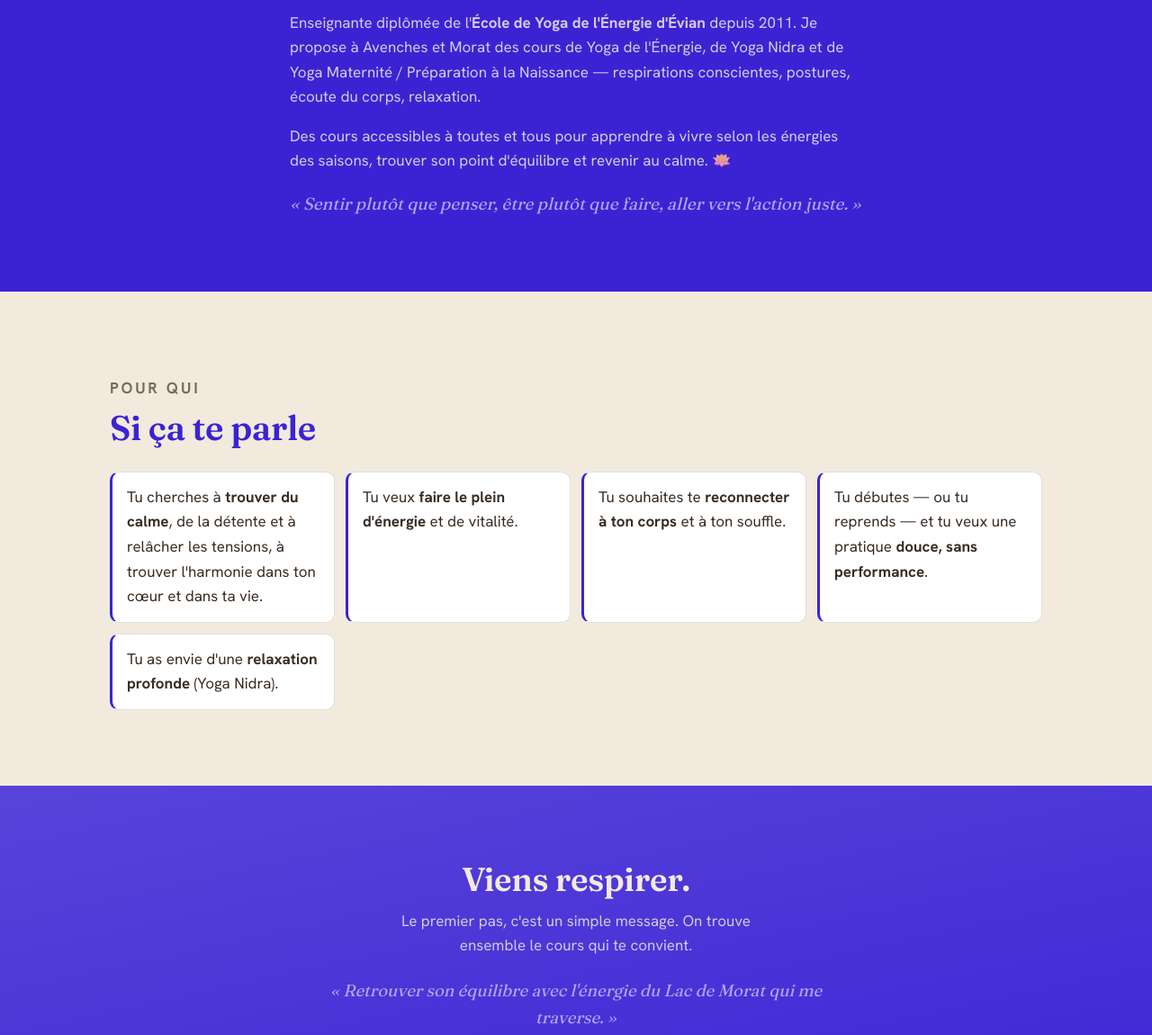
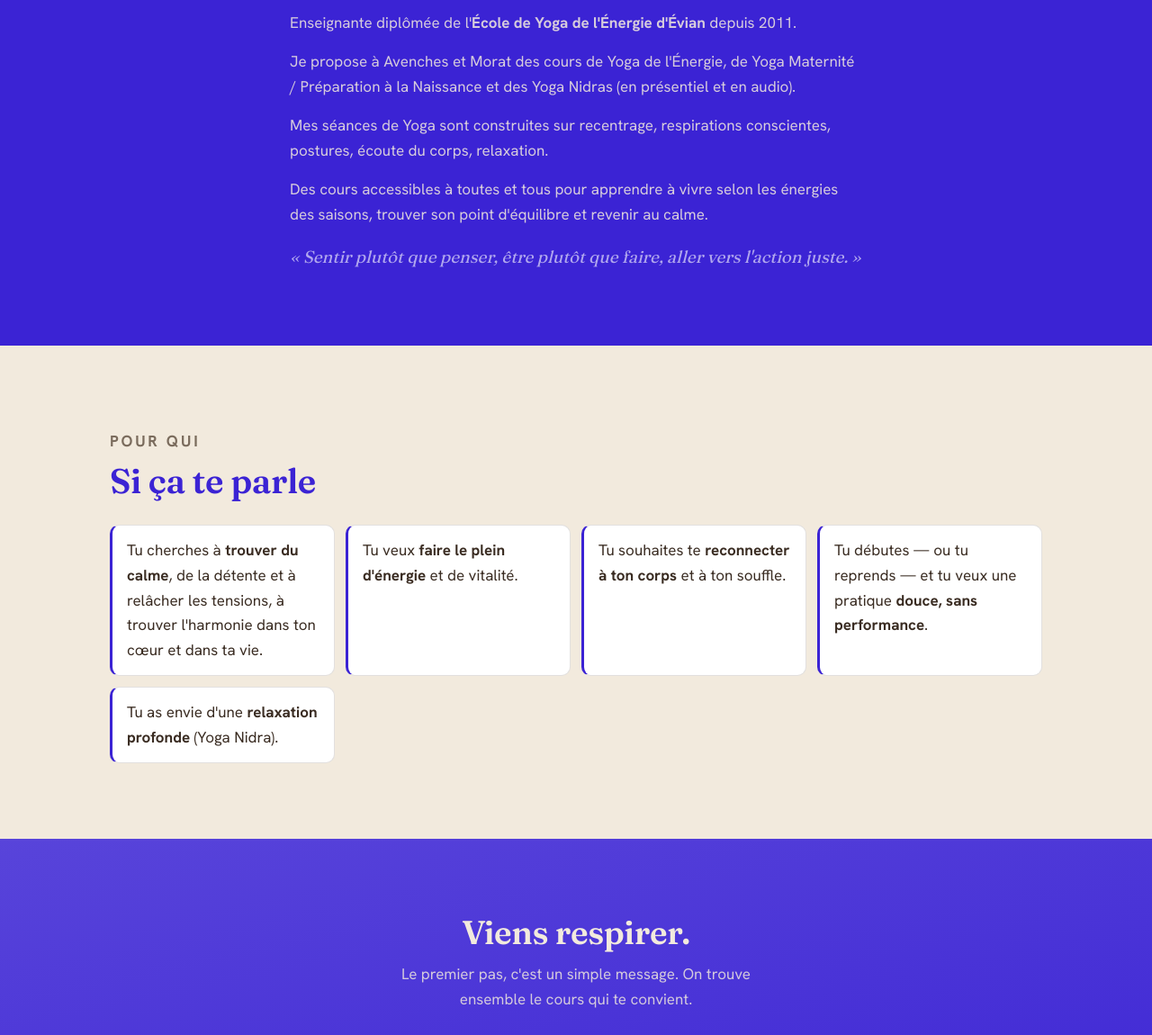
Before and after one commit to monadekarmique/cornelia-yoga-energie, a plain HTML site: page index.html in a window 1280 px wide. Shown: the part 4297-5447 px from the top of the page at 90% size. Drawn offline with Linux system fonts and the light colour scheme; no server answers.

Commit message:
Qui je suis : paragraphes séparés, cours reformulés, sans lotus ; citation CTA plus inclusive
- « Qui je suis » découpée en 4 paragraphes courts (diplôme/2011, cours
  proposés incl. Yoga Nidra présentiel+audio, ce que construisent les
  séances, à qui c'est accessible) — lotus retiré du dernier.
- Citation « Viens respirer » : « son...me » → « ton...nous ».

```diff
--- a/index.html
+++ b/index.html
@@ -245,8 +245,10 @@
     <div>
       <p class="eyebrow" style="color:var(--hero-credential)">Qui je suis</p>
       <h2>Cornelia Althaus</h2>
-      <p>Enseignante diplômée de l'<strong>École de Yoga de l'Énergie d'Évian</strong> depuis 2011. Je propose à Avenches et Morat des cours de Yoga de l'Énergie, de Yoga Nidra et de Yoga Maternité / Préparation à la Naissance — respirations conscientes, postures, écoute du corps, relaxation.</p>
-      <p>Des cours accessibles à toutes et tous pour apprendre à vivre selon les énergies des saisons, trouver son point d'équilibre et revenir au calme. 🪷</p>
+      <p>Enseignante diplômée de l'<strong>École de Yoga de l'Énergie d'Évian</strong> depuis 2011.</p>
+      <p>Je propose à Avenches et Morat des cours de Yoga de l'Énergie, de Yoga Maternité / Préparation à la Naissance et des Yoga Nidras (en présentiel et en audio).</p>
+      <p>Mes séances de Yoga sont construites sur recentrage, respirations conscientes, postures, écoute du corps, relaxation.</p>
+      <p>Des cours accessibles à toutes et tous pour apprendre à vivre selon les énergies des saisons, trouver son point d'équilibre et revenir au calme.</p>
       <p style="font-family:var(--serif);font-style:italic;font-size:1.18rem;color:var(--hero-credential);margin-top:1.3rem;line-height:1.4">«&nbsp;Sentir plutôt que penser, être plutôt que faire, aller vers l'action juste.&nbsp;»</p>
     </div>
   </div>
@@ -270,7 +272,7 @@
   <div class="wrap">
     <h2>Viens respirer.</h2>
     <p>Le premier pas, c'est un simple message. On trouve ensemble le cours qui te convient.</p>
-    <p class="quote">«&nbsp;Retrouver son équilibre avec l'énergie du Lac de Morat qui me traverse.&nbsp;»</p>
+    <p class="quote">«&nbsp;Retrouver ton équilibre avec l'énergie du Lac de Morat qui nous traverse.&nbsp;»</p>
     <div class="actions">
       <a class="btn btn--wa" id="band-wa" href="#">
         <svg viewBox="0 0 24 24" fill="none" aria-hidden="true"><path d="M12 3a9 9 0 00-7.7 13.6L3 21l4.5-1.2A9 9 0 1012 3z" stroke="currentColor" stroke-width="2" stroke-linejoin="round"/></svg>
```
